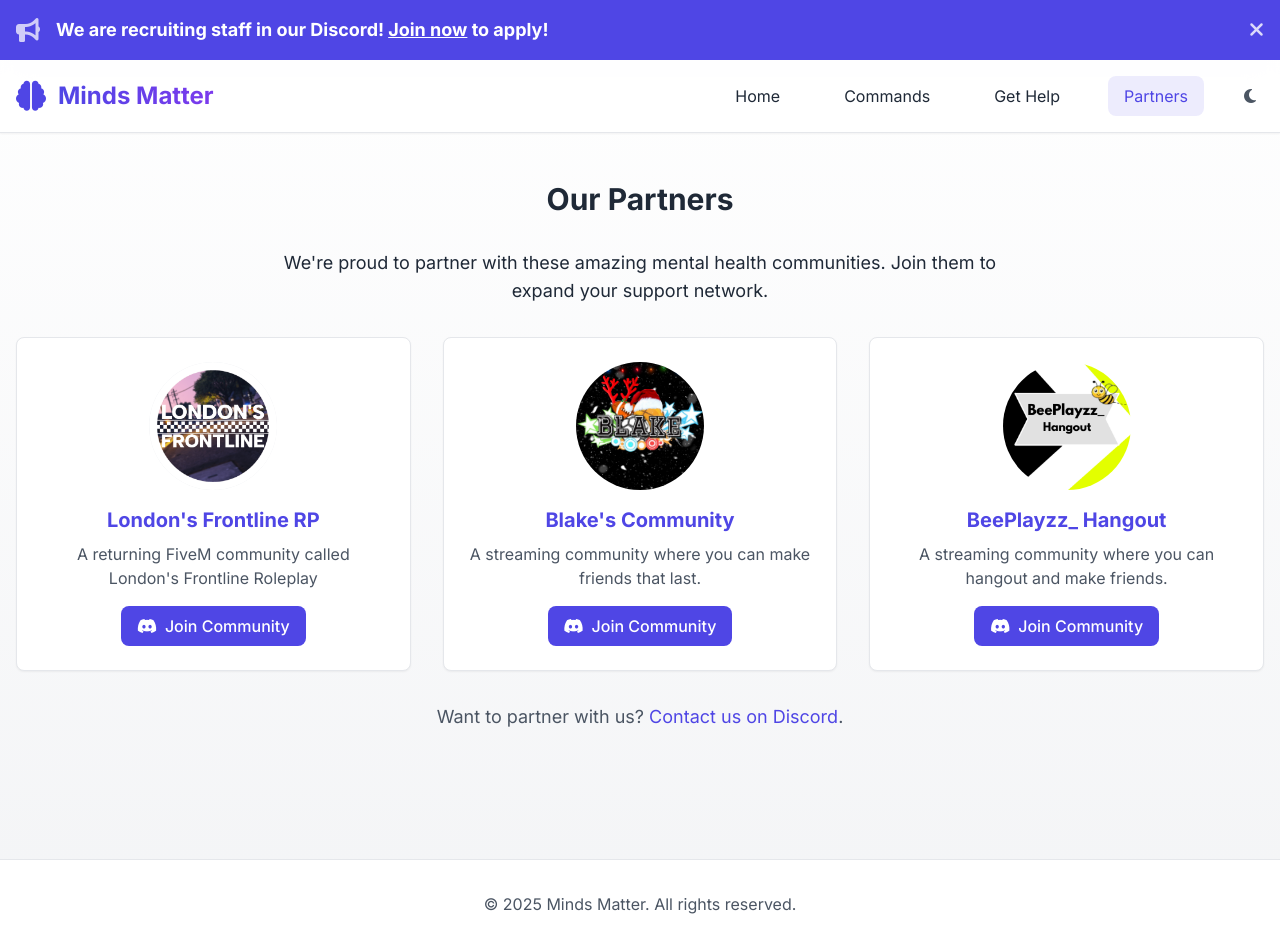
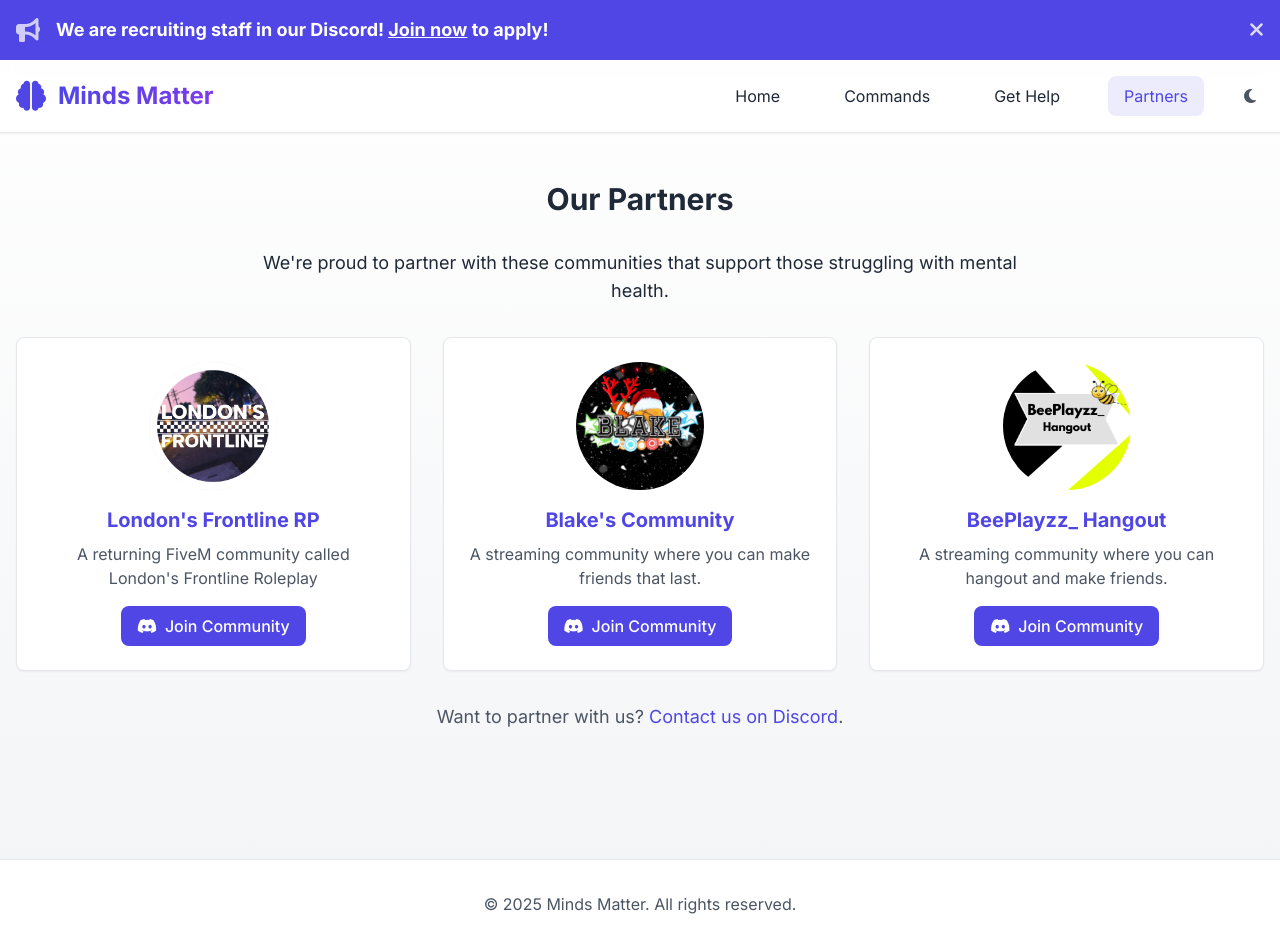
Before and after one commit to UKRPFiveM/MindsMatterWeb, a Next.js app: page / in a window 1280 px wide. Both pictures are taken after a click on the button "Partners". Built offline with nearby package versions, Linux system fonts and the light colour scheme.

Commit message:
Fixed partner heading

```diff
--- a/src/app/page.jsx
+++ b/src/app/page.jsx
@@ -555,7 +555,7 @@
               Our Partners
             </h2>
             <p className="text-center text-lg mb-10 max-w-3xl mx-auto">
-              We're proud to partner with these amazing mental health communities. Join them to expand your support network.
+            We're proud to partner with these communities that support those struggling with mental health.
             </p>
 
             <div className="grid md:grid-cols-3 gap-8">
```
